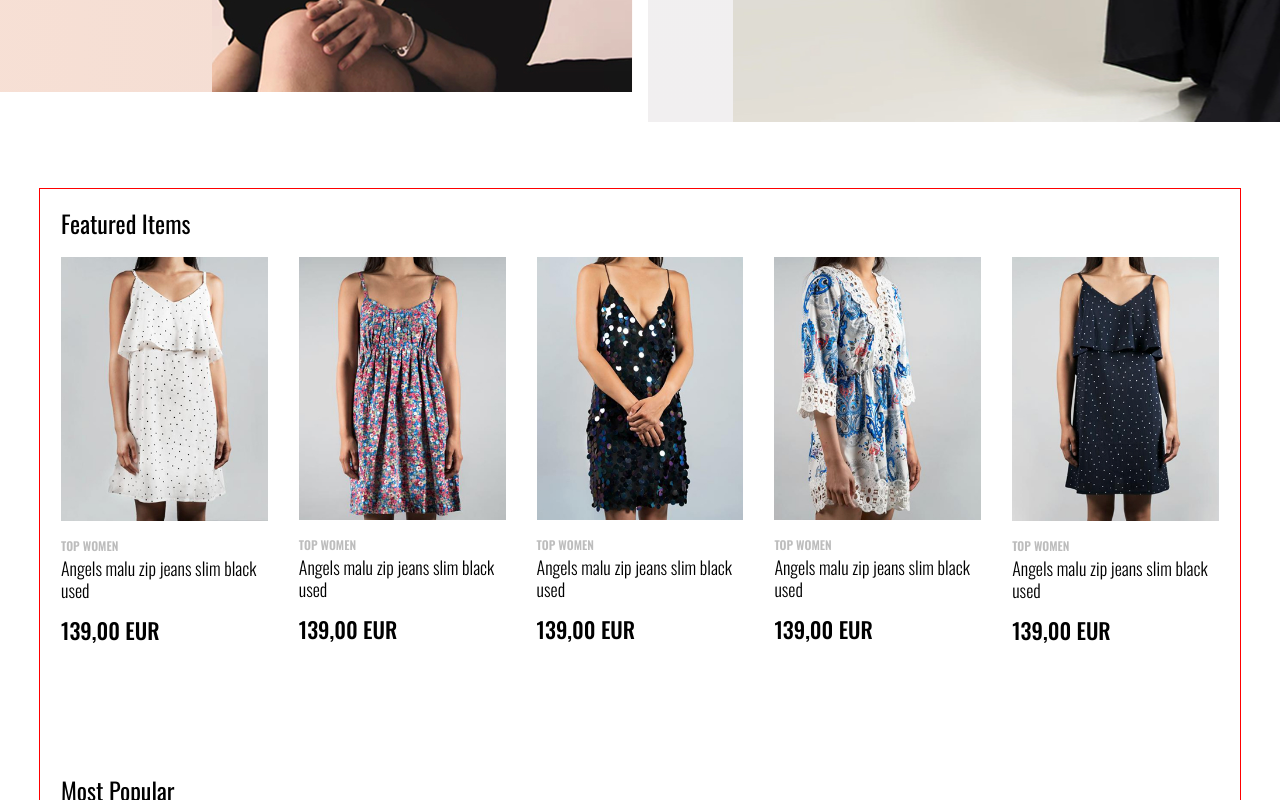
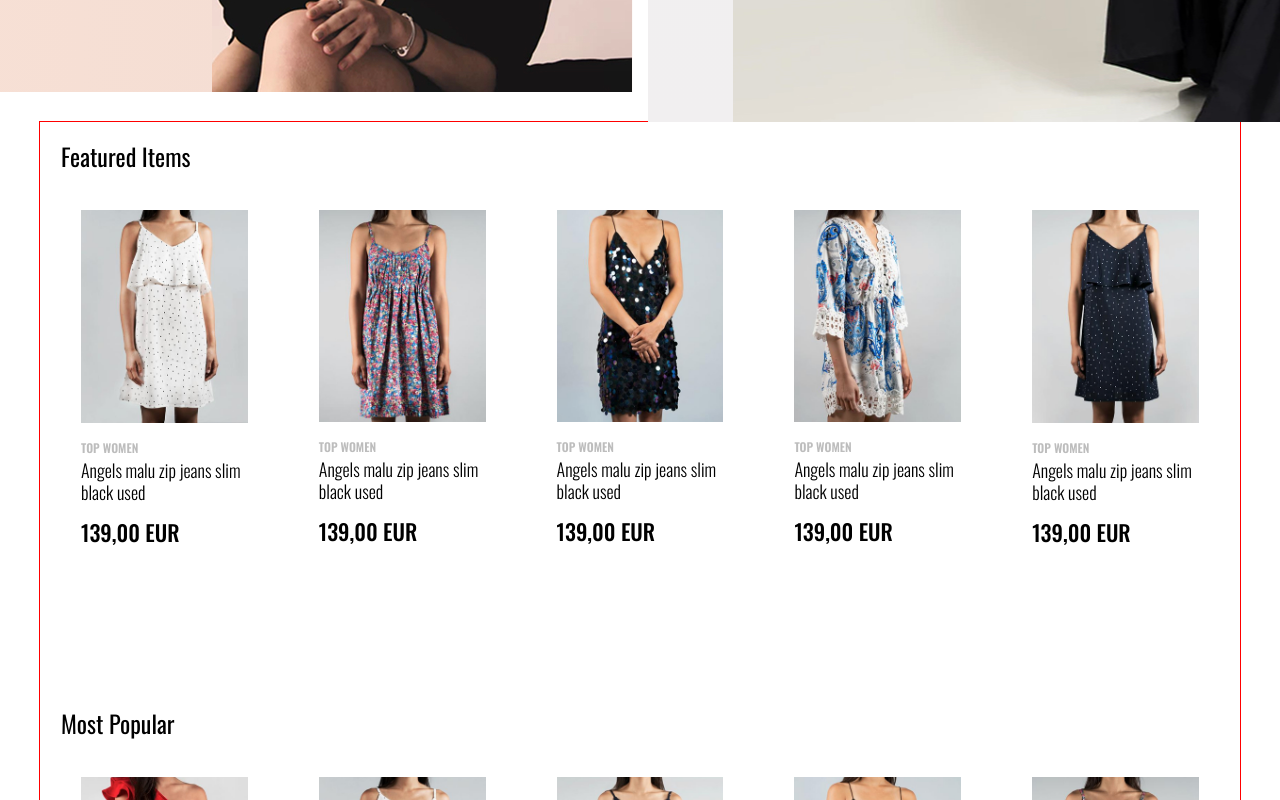
Before and after one commit to Tate-T/crips-react, a React (Create React App) app: page / in a window 1280 px wide. Shown: the part 900-1700 px from the top of the page. Built offline with nearby package versions, Linux system fonts and the light colour scheme.

Commit message:
MiniCatalog adaptive done

```diff
--- a/src/components/MiniCatalog/MiniCatalog.module.scss
+++ b/src/components/MiniCatalog/MiniCatalog.module.scss
@@ -58,7 +58,7 @@
 
 	&__item {
 		width: 139px;
-		height: 260px;
+        padding: 20px;
 
 		&-image {
 			width: 100%;
@@ -74,13 +74,13 @@
 		}
 
 		&-title {
-			@include typography(Oswald, 300, 18px, 22px, 0%, _);
+			@include typography(Oswald, 400, 12px, 32px, 0%, _);
 			color: $main-text-color;
 		}
 
 		&-price {
 			margin-top: 18px;
-			@include typography(Oswald, 500, 22px, 22px, 0%, _);
+			@include typography(Oswald, 500, 16px, 16px, 0%, _);
 			text-transform: uppercase;
 			color: $main-text-color;
 		}
@@ -110,6 +110,7 @@
 
 @media screen and (min-width: 1200px) {
 	.mini-catalog {
+        padding: 0;
 		&__button-wrap {
 			display: flex;
 		}
@@ -127,6 +128,14 @@
 		&__item {
 			width: 210px;
 			height: 420px;
+
+			&-title {
+				@include typography(Oswald, 300, 18px, 22px, 0%, _);
+			}
+
+			&-price {
+				@include typography(Oswald, 500, 22px, 22px, 0%, _);
+			}
 
 			&:last-child {
 				display: inline-block;
```
